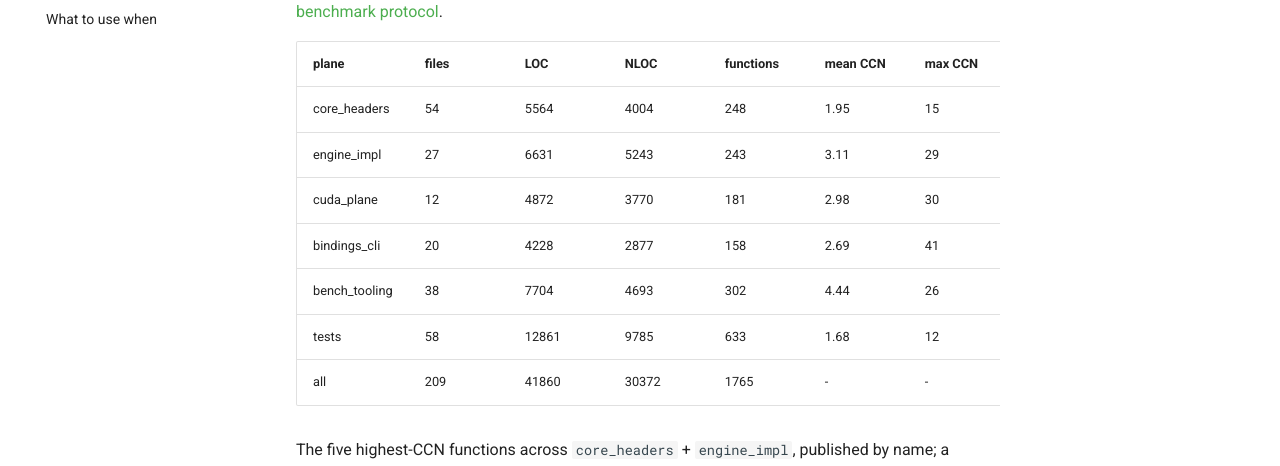
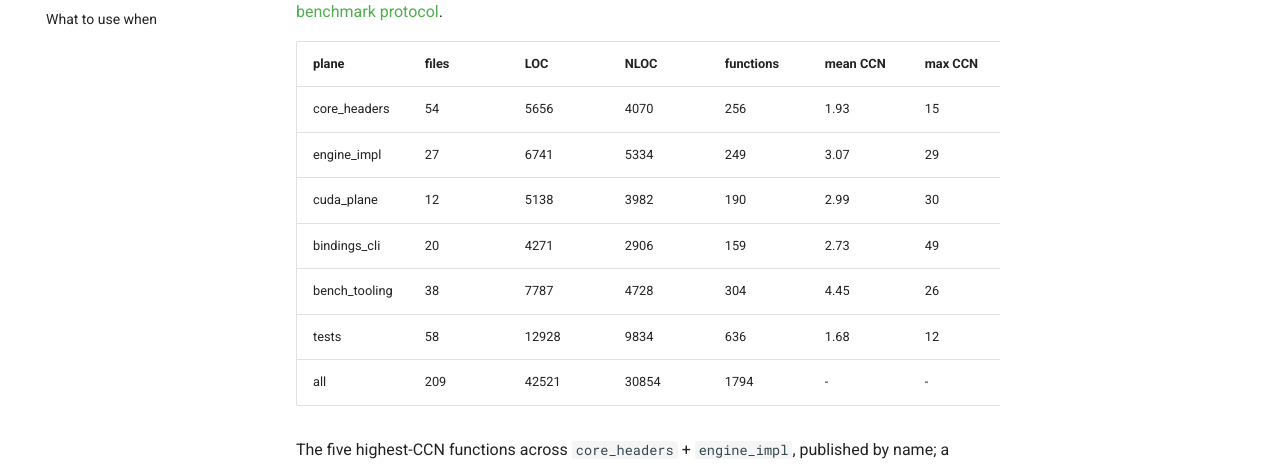
Before and after one commit to daniel-m-campos/bonsai, an MkDocs documentation site: the page built from docs/method/results/code-metrics.md, in a window 1280 px wide and 1400 px high. Shown: the part 356-822 px from the top of the window. Built offline with MkDocs 1.6.1 and Material for MkDocs 9.7.7, drawn with Linux system fonts in a browser that asks for light colours; comment, search, counter and statistics services are not loaded; some of the changed text lies outside the part shown.

Commit message:
bench(standings): quality and code stamps for 1.9.0
quality-grinsztajn carries forward on model-hash evidence: the same
tool at the measured commit (f2202a4) and the release commit prints
the same model sha (55c6fe308852d9bb), so the eval-only releases
since the 2026-08-14 measurement provably left the quality rows
untouched. code re-measured at HEAD (lizard 1.23.0, 13 rows).

The release gate now reads ok on all 8 axes.

```diff
--- a/docs/method/results/code-metrics.md
+++ b/docs/method/results/code-metrics.md
@@ -6,13 +6,13 @@ Self-measurement of the bonsai tree, no comparison: line counts and lizard compl
 
 | plane | files | LOC | NLOC | functions | mean CCN | max CCN |
 |---|---|---|---|---|---|---|
-| core_headers | 54 | 5564 | 4004 | 248 | 1.95 | 15 |
-| engine_impl | 27 | 6631 | 5243 | 243 | 3.11 | 29 |
-| cuda_plane | 12 | 4872 | 3770 | 181 | 2.98 | 30 |
-| bindings_cli | 20 | 4228 | 2877 | 158 | 2.69 | 41 |
-| bench_tooling | 38 | 7704 | 4693 | 302 | 4.44 | 26 |
-| tests | 58 | 12861 | 9785 | 633 | 1.68 | 12 |
-| all | 209 | 41860 | 30372 | 1765 | - | - |
+| core_headers | 54 | 5656 | 4070 | 256 | 1.93 | 15 |
+| engine_impl | 27 | 6741 | 5334 | 249 | 3.07 | 29 |
+| cuda_plane | 12 | 5138 | 3982 | 190 | 2.99 | 30 |
+| bindings_cli | 20 | 4271 | 2906 | 159 | 2.73 | 49 |
+| bench_tooling | 38 | 7787 | 4728 | 304 | 4.45 | 26 |
+| tests | 58 | 12928 | 9834 | 636 | 1.68 | 12 |
+| all | 209 | 42521 | 30854 | 1794 | - | - |
 
 The five highest-CCN functions across `core_headers` + `engine_impl`, published by name; a curated offender list would be marketing.
 
```
Also changed, not shown: other parts of docs/method/results/code-metrics.md (+1 -1 lines), 2 other files.
